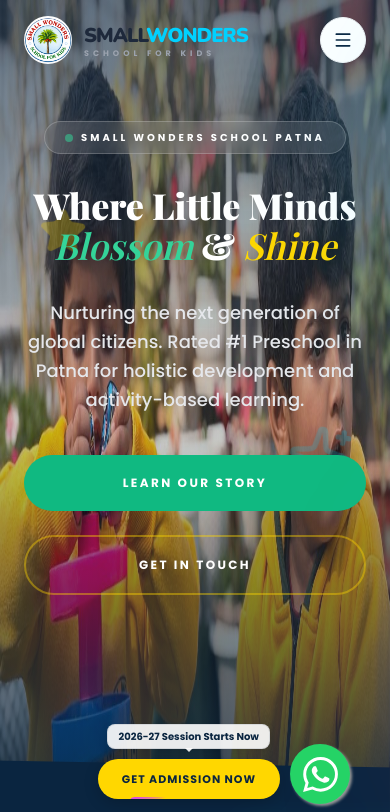
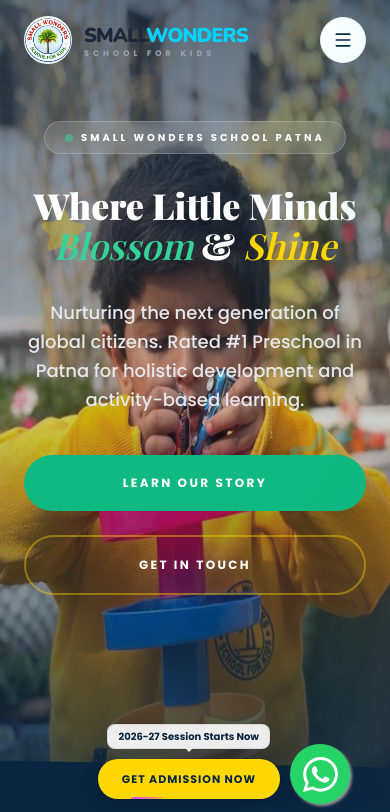
Before and after one commit to huzaifa069HUZ/small-wonders-frontend, a website: page index.html in a window 390 px wide. Shown: the top 812 px of the page. Drawn offline with nearby package versions, Linux system fonts and the light colour scheme; a web font is replaced by a local one.

Commit message:
Update hero section with mobile-specific background image

```diff
--- a/index.html
+++ b/index.html
@@ -661,8 +661,8 @@
         <section id="home"
             class="relative h-screen min-h-[750px] flex items-center justify-center text-white overflow-hidden">
             <!-- Background Image -->
-            <div class="absolute inset-0 bg-[length:100%_100%] md:bg-cover bg-center md:animate-kenburns transition-transform duration-[20s]"
-                style="background-image: url('assets/hero%20section.jpeg');">
+            <div
+                class="absolute inset-0 bg-[length:100%_100%] md:bg-cover bg-center md:animate-kenburns transition-transform duration-[20s] bg-[url('assets/hero%20section%20mobile.jpeg')] md:bg-[url('assets/hero%20section.jpeg')]">
             </div>
 
             <!-- Dynamic Gradient Overlay -->
```
Also changed, not shown: assets/hero section mobile.jpeg (added).
